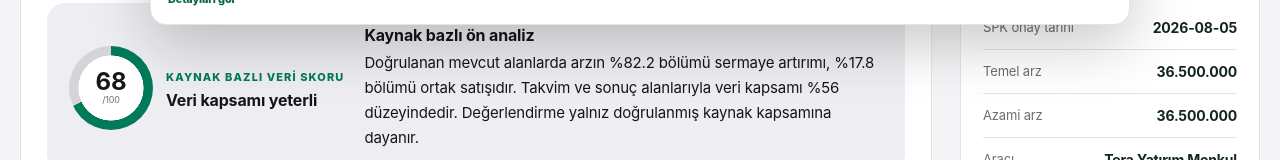
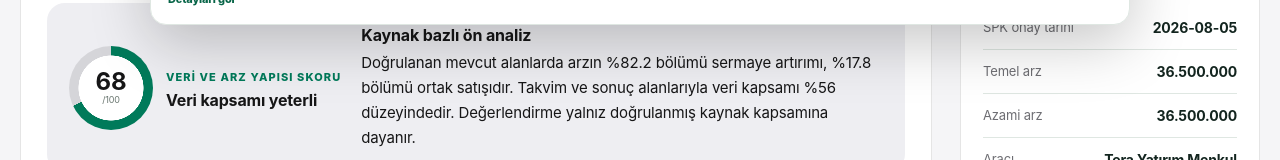
Before and after one commit to ajaroste/halkaarzim, a Next.js app: page /arz/citlekci-magazacilik-gida in a window 1280 px wide. Shown: the part 757-917 px from the top of the page. Built offline with nearby package versions, Linux system fonts and the light colour scheme; no server answers; the database is empty.

Commit message:
copy: clarify IPO data structure score

```diff
--- a/components/AiScore.tsx
+++ b/components/AiScore.tsx
@@ -9,9 +9,9 @@ function coverageLevel(score: number): string {
 
 export function AiScore({ score, compact = false }: { score: number; compact?: boolean }) {
   return (
-    <div className={compact ? "score compact" : "score"} aria-label={`Kaynak bazlı veri skoru ${score}`}>
+    <div className={compact ? "score compact" : "score"} aria-label={`Veri ve arz yapısı skoru ${score}`}>
       <div className="scoreRing" style={{ "--score": score } as CSSProperties}><strong>{score}</strong><span>/100</span></div>
-      {!compact && <div><span className="eyebrow">Kaynak bazlı veri skoru</span><strong className="scoreLevel">{coverageLevel(score)}</strong></div>}
+      {!compact && <div><span className="eyebrow">Veri ve Arz Yapısı Skoru</span><strong className="scoreLevel">{coverageLevel(score)}</strong></div>}
     </div>
   );
 }
```
